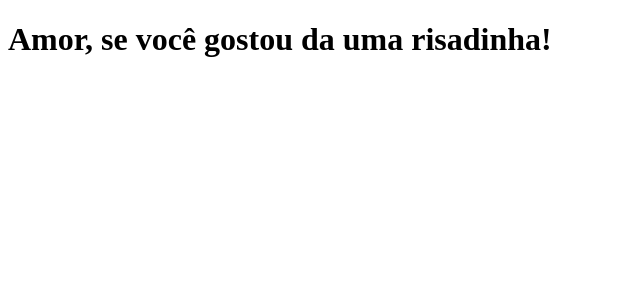
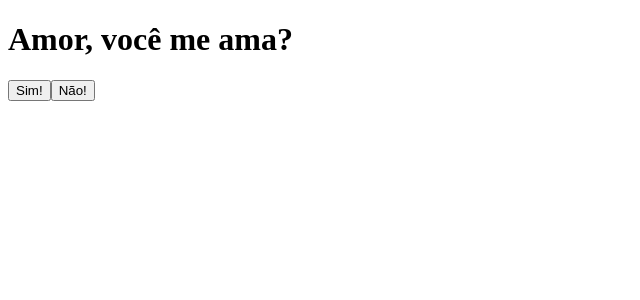
Before and after one commit to ryamsoares-s/clone-tabnews.com.br, a Next.js app: page / in a window 1280 px wide. Shown: the top 300 px of the page, without its empty margins (0-640 px from the left). Built offline with nearby package versions, Linux system fonts and the light colour scheme.

Commit message:
Modifica a pagina index.js

```diff
--- a/pages/index.js
+++ b/pages/index.js
@@ -1,6 +1,16 @@
 function Home(){
     return(
-        <h1> Amor, se você gostou da uma risadinha!</h1>
+
+        <div>
+            <div>
+            <h1> Amor, você me ama?</h1>
+            <button>Sim!</button>
+            <button>Não!</button>
+
+            </div>
+        </div>
+
+
     )
 }
 
```
